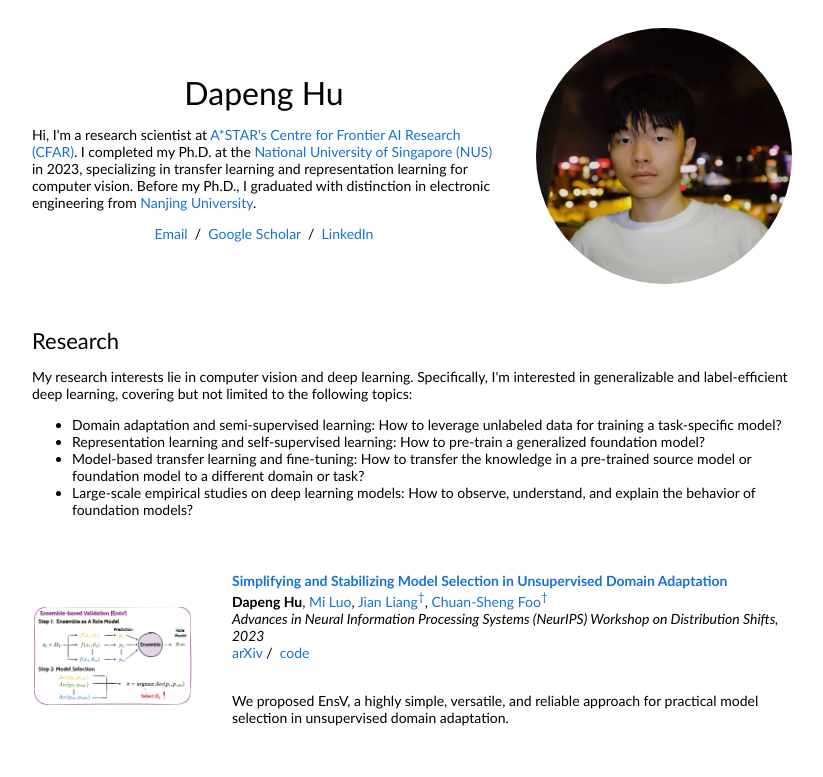
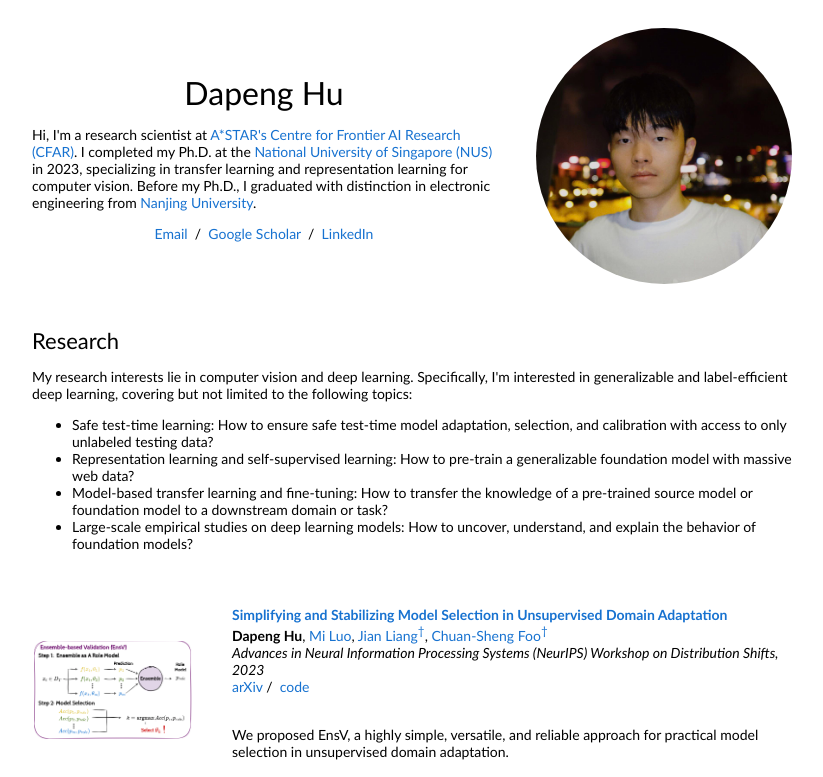
Before and after one commit to LHXXHB/lhxxhb.github.io, a plain HTML site: page index.html in a window 1280 px wide. Shown: the top 777 px of the page, without its empty margins (228-1051 px from the left). Drawn offline with Linux system fonts and the light colour scheme.

Commit message:
update papers

```diff
--- a/index.html
+++ b/index.html
@@ -47,10 +47,10 @@
                     My research interests lie in computer vision and deep learning. Specifically, I'm interested in generalizable and label-efficient deep learning, covering but not limited to the following topics:
                   </p>
                   <ul>
-                    <li> Domain adaptation and semi-supervised learning: How to leverage unlabeled data for training a task-specific model?
-                    <li> Representation learning and self-supervised learning: How to pre-train a generalized foundation model?
-                    <li> Model-based transfer learning and fine-tuning: How to transfer the knowledge in a pre-trained source model or foundation model to a different domain or task?
-                    <li> Large-scale empirical studies on deep learning models: How to observe, understand, and explain the behavior of foundation models?
+                    <li> Safe test-time learning: How to ensure safe test-time model adaptation, selection, and calibration with access to only unlabeled testing data?
+                    <li> Representation learning and self-supervised learning: How to pre-train a generalizable foundation model with massive web data?
+                    <li> Model-based transfer learning and fine-tuning: How to transfer the knowledge of a pre-trained source model or foundation model to a downstream domain or task?
+                    <li> Large-scale empirical studies on deep learning models: How to uncover, understand, and explain the behavior of foundation models?
                   </ul>
                 </td>
               </tr>
```
